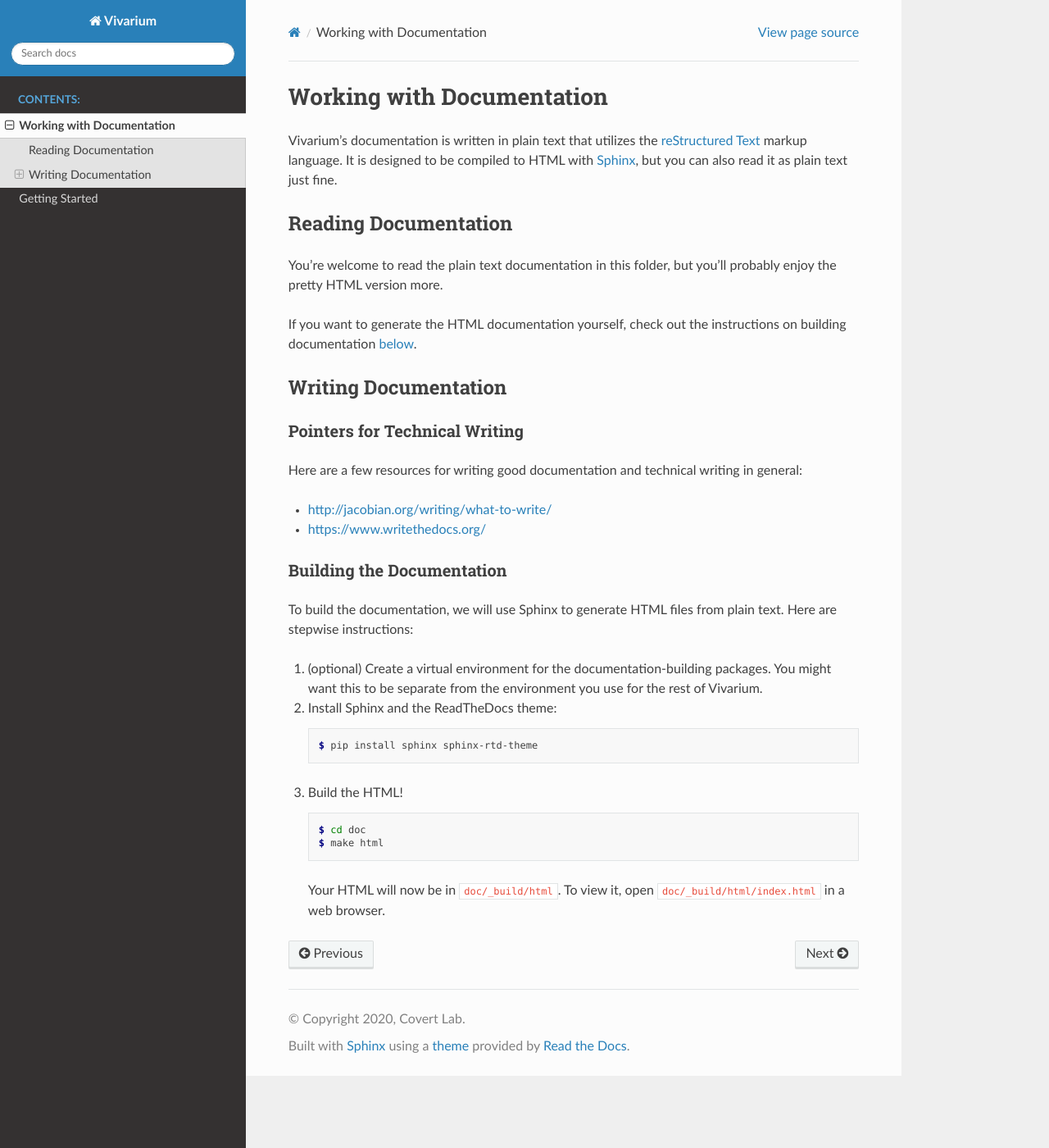
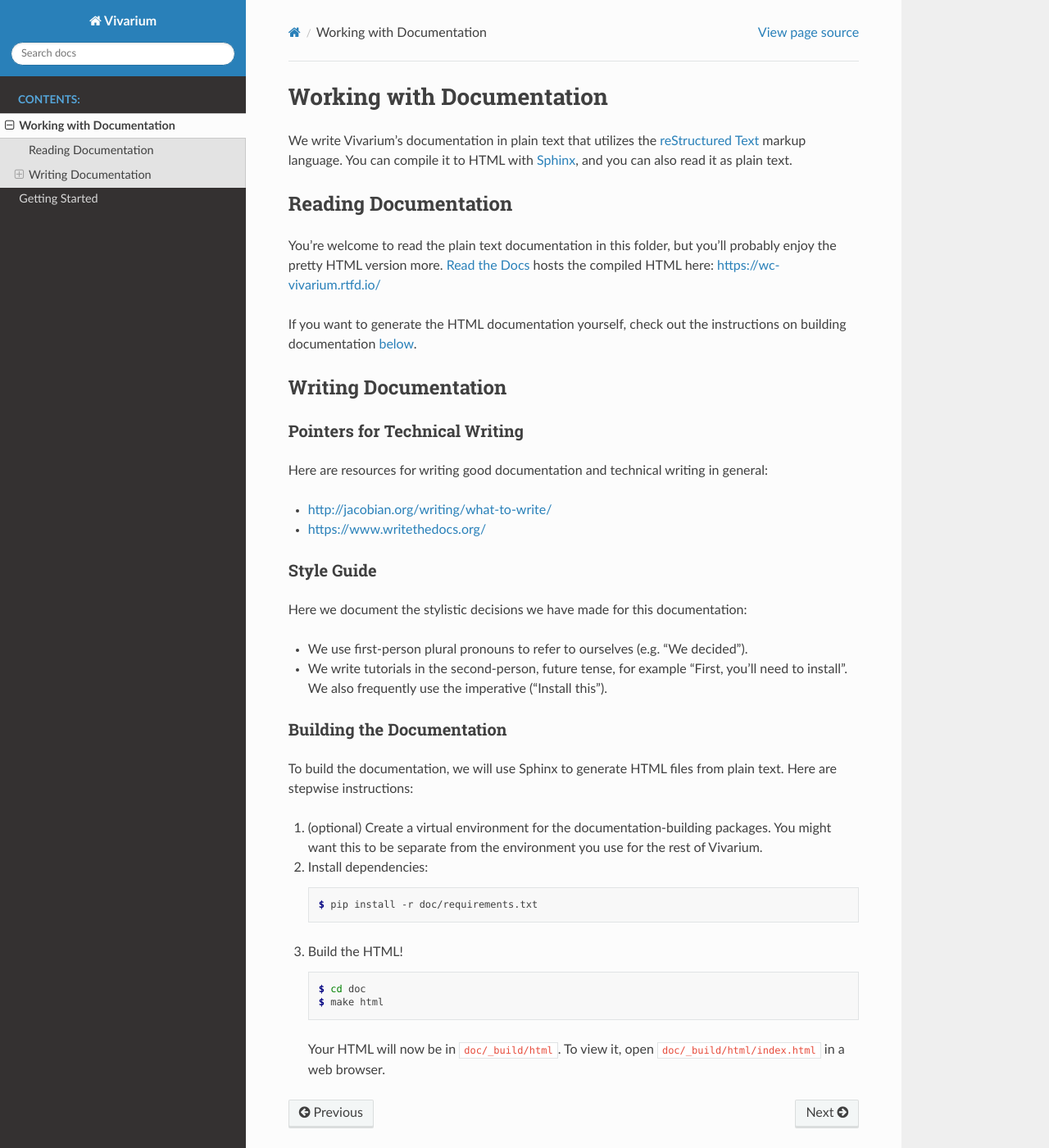
Before and after one commit to hongzhonglu/vivarium, a Sphinx documentation site: the page built from doc/docs.rst, in a window 1280 px wide and 1400 px high. Shown: the whole window at 82% size. Built offline with Sphinx 7.4.7 and the Read the Docs theme 2.0.0, drawn with Linux system fonts in a browser that asks for light colours.

Commit message:
Revise docs.rst with better writing, style guide

```diff
--- a/doc/docs.rst
+++ b/doc/docs.rst
@@ -1,46 +1,55 @@
-**************************
+==========================
 Working with Documentation
-**************************
+==========================
 
-Vivarium's documentation is written in plain text that utilizes the
+We write Vivarium's documentation in plain text that utilizes the
 `reStructured Text <https://www.sphinx-doc.org/rest.html>`_ markup
-language. It is designed to be compiled to HTML with
-`Sphinx <https://sphinx-doc.org>`_, but you can also read it as plain
-text just fine.
+language. You can compile it to HTML with `Sphinx
+<https://sphinx-doc.org>`_, and you can also read it as plain text.
 
-=====================
+---------------------
 Reading Documentation
-=====================
+---------------------
 
 You're welcome to read the plain text documentation in this folder, but
 you'll probably enjoy the pretty HTML version more.
-
-.. todo:: Add link to the compiled HTML on readthedocs.io
+`Read the Docs <https://readthedocs.org>`_ hosts the compiled HTML here:
+https://wc-vivarium.rtfd.io/
 
 If you want to generate the HTML documentation yourself, check out the
 instructions on building documentation :ref:`below <building-docs>`.
 
-=====================
+---------------------
 Writing Documentation
-=====================
+---------------------
 
-------------------------------
 Pointers for Technical Writing
-------------------------------
+==============================
 
-Here are a few resources for writing good documentation and technical
-writing in general:
+Here are resources for writing good documentation and technical writing
+in general:
 
 * http://jacobian.org/writing/what-to-write/
 * https://www.writethedocs.org/
 
 .. todo:: Flesh out these pointers based on what I learn while writing
 
+Style Guide
+===========
+
+Here we document the stylistic decisions we have made for this
+documentation:
+
+* We use first-person plural pronouns to refer to ourselves (e.g. "We
+  decided").
+* We write tutorials in the second-person, future tense, for example
+  "First, you'll need to install". We also frequently use the imperative
+  ("Install this").
+
 .. _building-docs:
 
---------------------------
 Building the Documentation
---------------------------
+==========================
 
 To build the documentation, we will use Sphinx to generate HTML files
 from plain text. Here are stepwise instructions:
@@ -48,11 +57,11 @@ from plain text. Here are stepwise instructions:
 #. (optional) Create a virtual environment for the
    documentation-building packages. You might want this to be separate
    from the environment you use for the rest of Vivarium.
-#. Install Sphinx and the ReadTheDocs theme:
+#. Install dependencies:
 
    .. code-block:: console
 
-        $ pip install sphinx sphinx-rtd-theme
+        $ pip install -r doc/requirements.txt
 
 #. Build the HTML!
 
```
